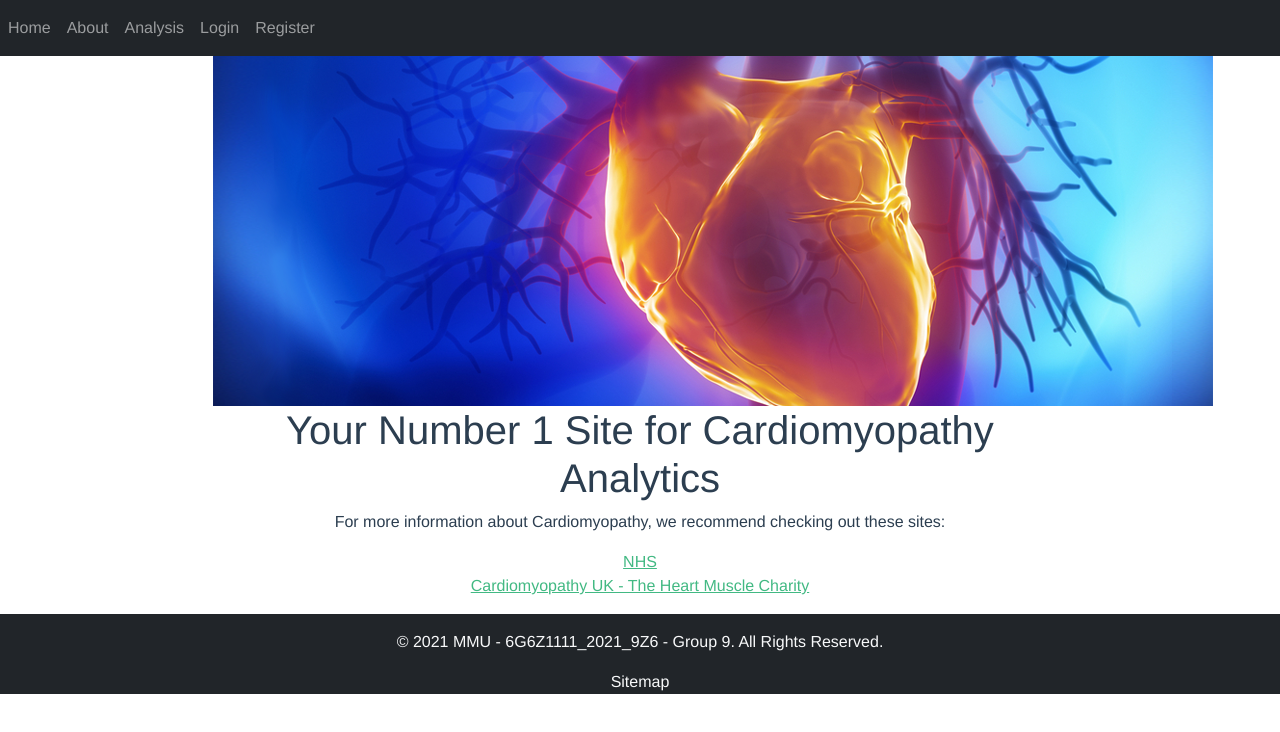
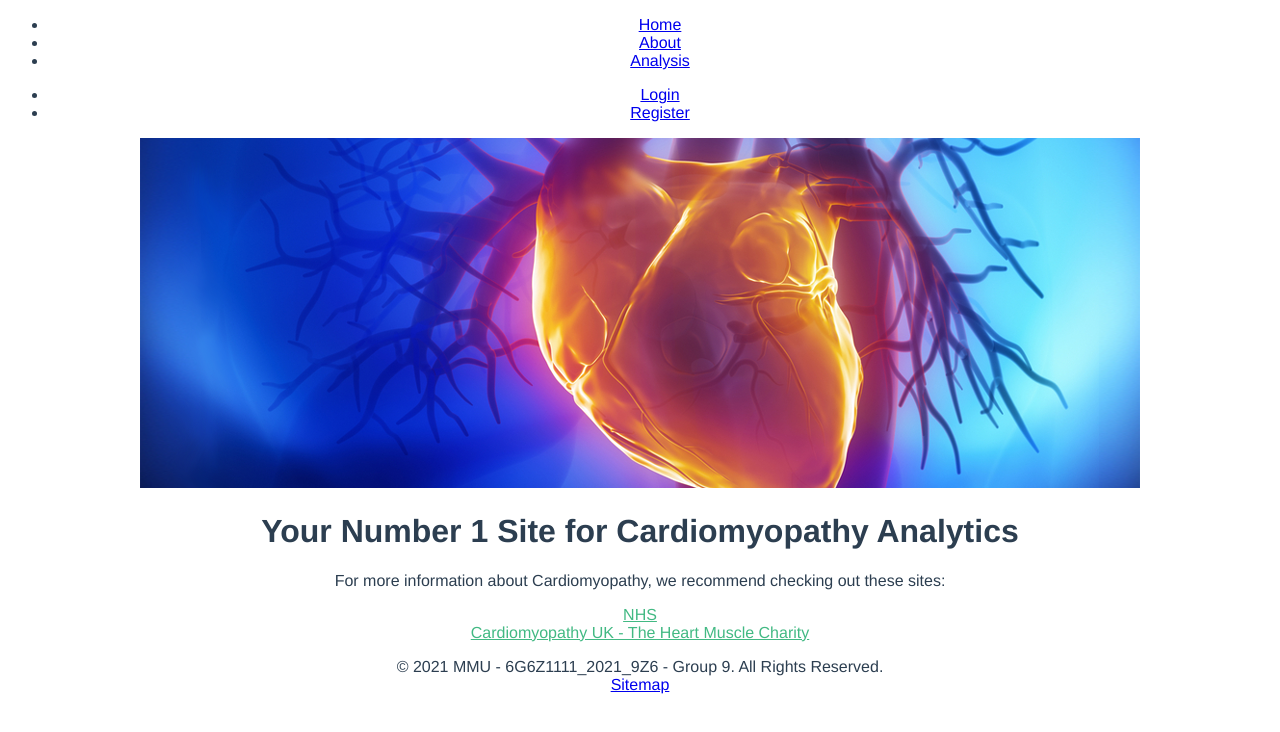
Before and after one commit to Gawain112/Advanced-web-project, a Vue app: page / in a window 1280 px wide. Shown: the top 732 px of the page. Built offline with nearby package versions, Linux system fonts and the light colour scheme.

Commit message:
Bootstrap addition

```diff
--- a/src/App.vue
+++ b/src/App.vue
@@ -32,4 +32,5 @@ export default {
   color: #2c3e50;
 }
 
+@import'~bootstrap/dist/css/bootstrap.css';
 </style>
--- a/src/main.js
+++ b/src/main.js
@@ -3,7 +3,7 @@ import App from "./App.vue";
 import router from "./router";
 import ElementPlus from "element-plus";
 import "./element-variables.scss";
-import "./bootstrap.css";
+import "bootstrap";
 
 const app = createApp(App);
 app.use(router);
```
